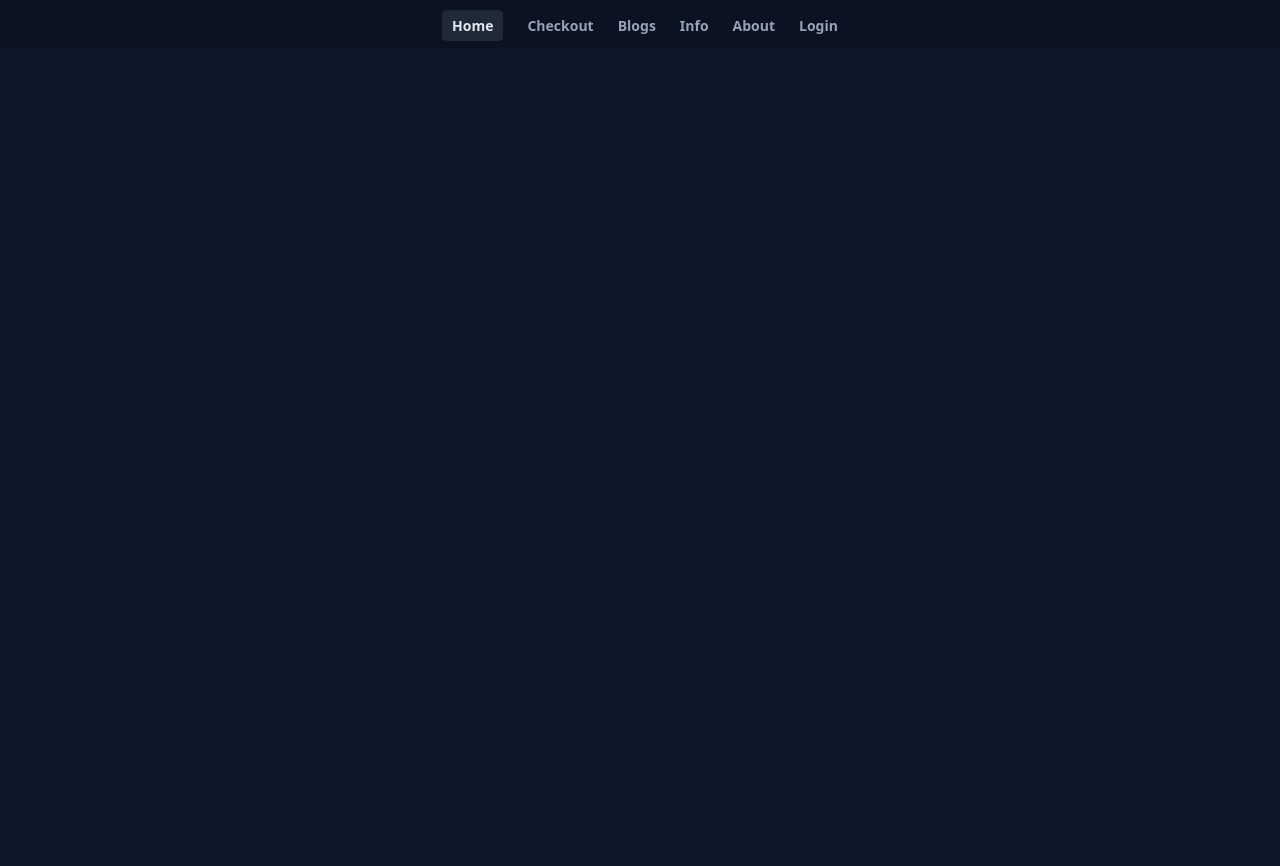
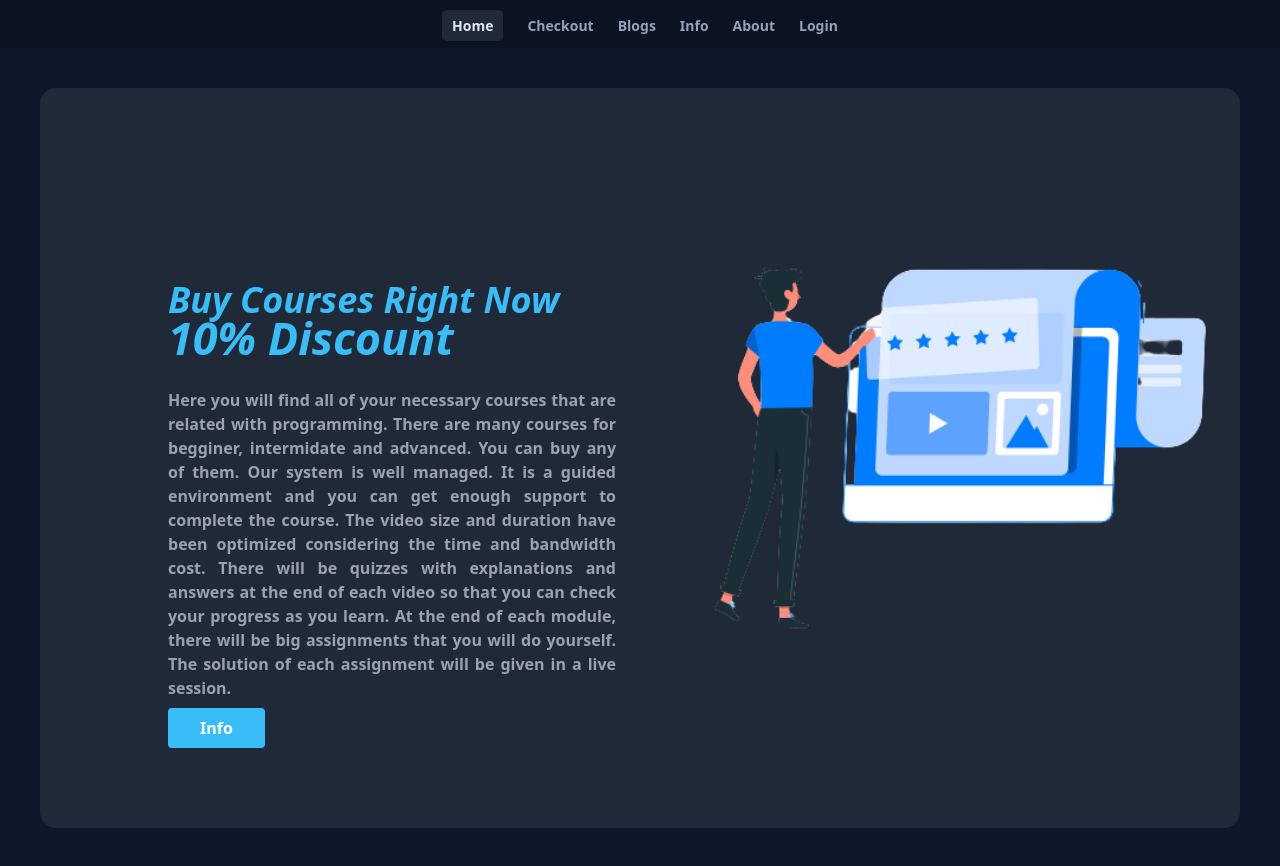
Before and after one commit to Omaralabdullah051/courses-application, a React (Create React App) app: page / in a window 1280 px wide. Shown: the top 866 px of the page. Built offline with nearby package versions, Linux system fonts and the light colour scheme.

Commit message:
banner section added

```diff
--- a/src/App.js
+++ b/src/App.js
@@ -1,9 +1,11 @@
+import Banner from "./components/Banner";
 import Header from "./components/Header";
 
 const App = () => {
   return (
     <div className="bg-[#0F172A] h-[1500px]">
       <Header />
+      <Banner />
     </div>
   );
 };
--- /dev/null
+++ b/src/components/Banner.js
@@ -0,0 +1,51 @@
+import React from "react";
+import { useNavigate } from "react-router-dom";
+import coverImage from "../assets/images/cover.png";
+
+const Banner = () => {
+  const navigate = useNavigate();
+
+  const handleNavigate = () => {
+    navigate("/info");
+  };
+
+  return (
+    <div className="bg-gray-800 m-5 md:m-10 rounded-2xl md:grid md:grid-cols-2 md:gap-2 xl:gap-4 pb-20">
+      <div className="text-[#38BDF8] font-bold pl-4 pt-5 md:pt-20 md:pl-6 lg:pl-12 lg:pt-32 xl:pl-32 xl:pt-48">
+        <h5 className="md:text-3xl xl:text-4xl">
+          <i>Buy Courses Right Now</i>
+        </h5>
+        <h4 className="xl:text-[45px]">
+          <i>10% Discount</i>
+        </h4>
+        <p className="text-xs pr-4 md:text-sm xl:text-base mt-4 xl:mt-8 text-justify text-gray-400">
+          Here you will find all of your necessary courses that are related with
+          programming. There are many courses for begginer, intermidate and
+          advanced. You can buy any of them. Our system is well managed. It is a
+          guided environment and you can get enough support to complete the
+          course. The video size and duration have been optimized considering
+          the time and bandwidth cost. There will be quizzes with explanations
+          and answers at the end of each video so that you can check your
+          progress as you learn. At the end of each module, there will be big
+          assignments that you will do yourself. The solution of each assignment
+          will be given in a live session.
+        </p>
+        <button
+          onClick={handleNavigate}
+          className="px-4  py-1 md:px-8 text-sm md:text-base md:py-2 bg-[#38BDF8] text-[#ffffff] rounded font-bold mt-2  hover:bg-gray-400 hover:text-black focus:ring-4 focus:ring-offset-slate-800 md:mb-8 xl:mb-0"
+        >
+          Info
+        </button>
+      </div>
+      <div>
+        <img
+          className="w-52 mx-auto md:mx-0 md:w-full md:mt-12"
+          src={coverImage}
+          alt=""
+        />
+      </div>
+    </div>
+  );
+};
+
+export default Banner;
```
Also changed, not shown: src/assets/images/courses.png (added), src/assets/images/cover.png (added).
